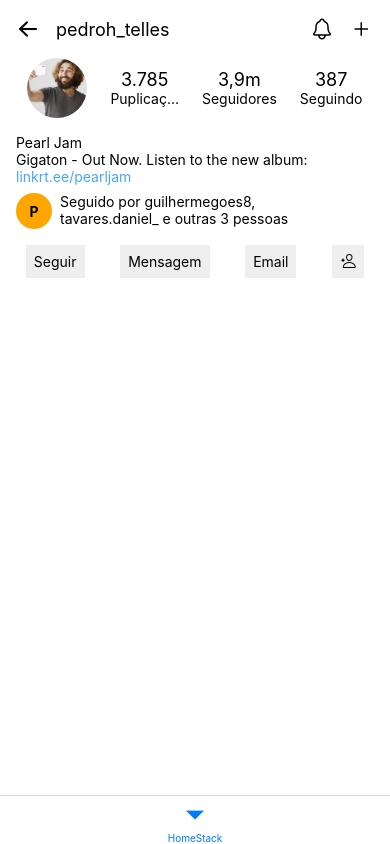
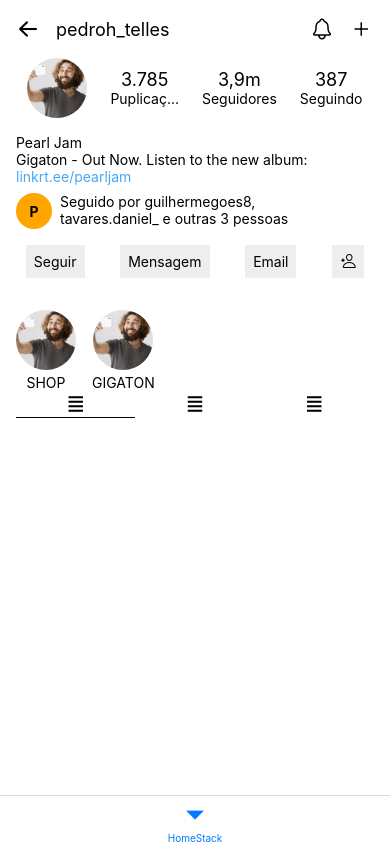
Before and after one commit to pedrokpdo/replica-instagram, a React Native app: screen / in a window 390 px wide. Both pictures are taken after a click on the element 47 px from the left and 104 px from the top of the page. Built offline with nearby package versions, Linux system fonts and the light colour scheme.

Commit message:
tabNavigation

```diff
--- /dev/null
+++ b/src/components/PublicationList/index.tsx
@@ -0,0 +1,22 @@
+import { AntDesign, Ionicons } from "@expo/vector-icons";
+import React from "react";
+import { View } from "react-native";
+import { Row } from "../funcionais/RowComponent";
+
+export const PublicationListComponent = () => {
+    return (
+        <View>
+            <Row>
+                <View style={{ alignItems: 'center', flex: 1, borderBottomColor: 'black', borderBottomWidth: 1 }}>
+                    <Ionicons name="ios-reorder-four" size={24} color={'black'} />
+                </View>
+                <View style={{ alignItems: 'center', flex: 1 }}>
+                    <Ionicons name="ios-reorder-four" size={24} color={'black'} />
+                </View>
+                <View style={{ alignItems: 'center', flex: 1 }}>
+                    <Ionicons name="ios-reorder-four" size={24} color={'black'} />
+                </View>
+            </Row>
+        </View>
+    )
+}
--- a/src/screens/ProfileScreen/index.tsx
+++ b/src/screens/ProfileScreen/index.tsx
@@ -14,6 +14,8 @@
 import { COLORS } from "../../colors";
 import { FullCard } from "../../components/funcionais/FullCard";
 import { AntDesign, Ionicons } from "@expo/vector-icons";
+import { StoryComponent } from "../../components/StoryComponent";
+import { PublicationListComponent } from "../../components/PublicationList";
 
 
 export const ProfileScreen = () => {
@@ -66,11 +68,20 @@
                         </Row>
                     </FullCard>
                     <FullCard style={{ backgroundColor: '#cfcfcf58', padding: 8 }}>
-                        <Ionicons name="person-add-outline" size={16} color={COLORS.text}/>
+                        <Ionicons name="person-add-outline" size={16} color={COLORS.text} />
                     </FullCard>
 
                 </Row>
             </Space>
+            <Space top={4}>
+                <Row>
+                    <StoryComponent photo={perfil5} name='SHOP' />
+                    <StoryComponent photo={perfil5} name='GIGATON' />
+                </Row>
+            </Space>
+            <Space>
+                <PublicationListComponent />
+            </Space>
         </ContainerComponent>
     )
 }
```
